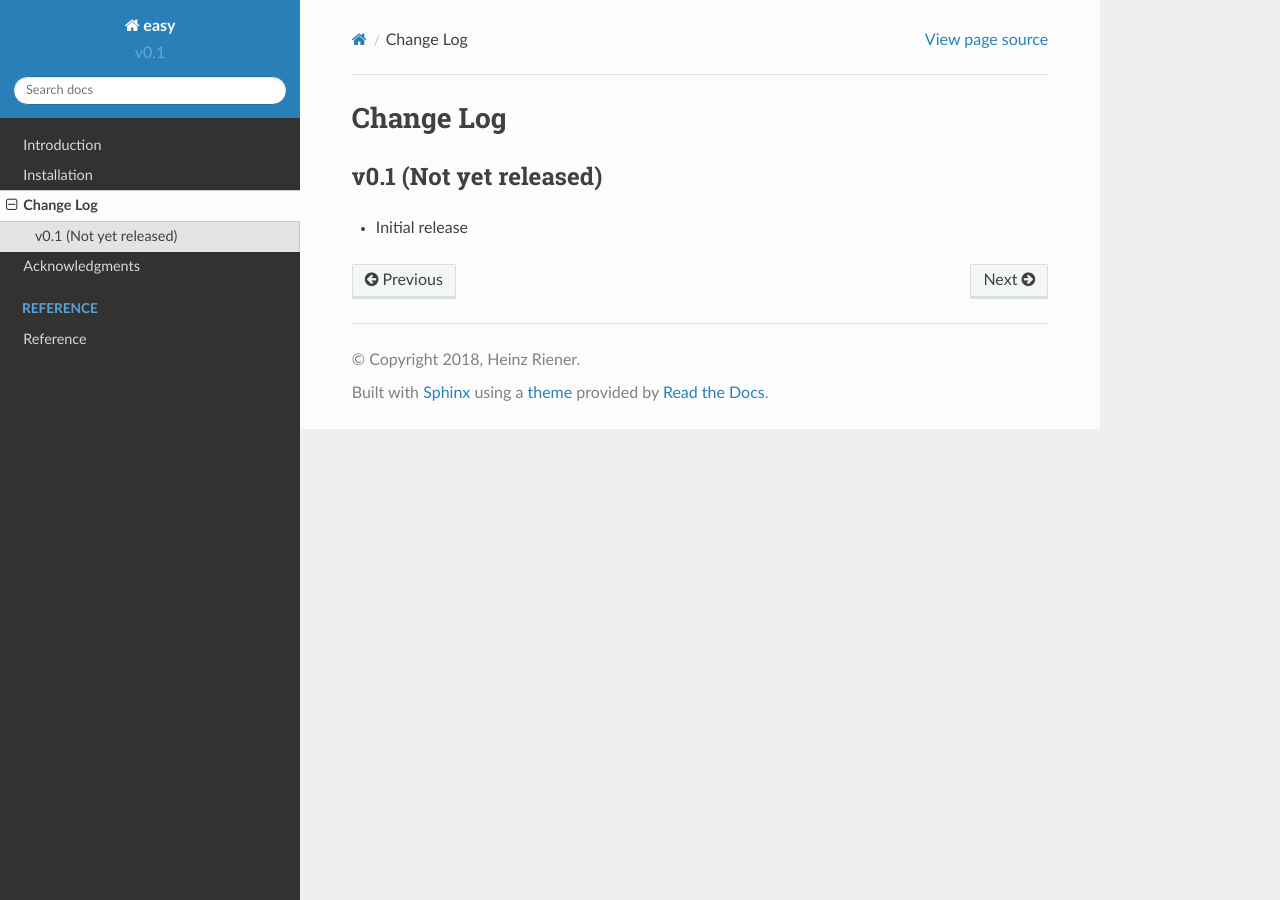
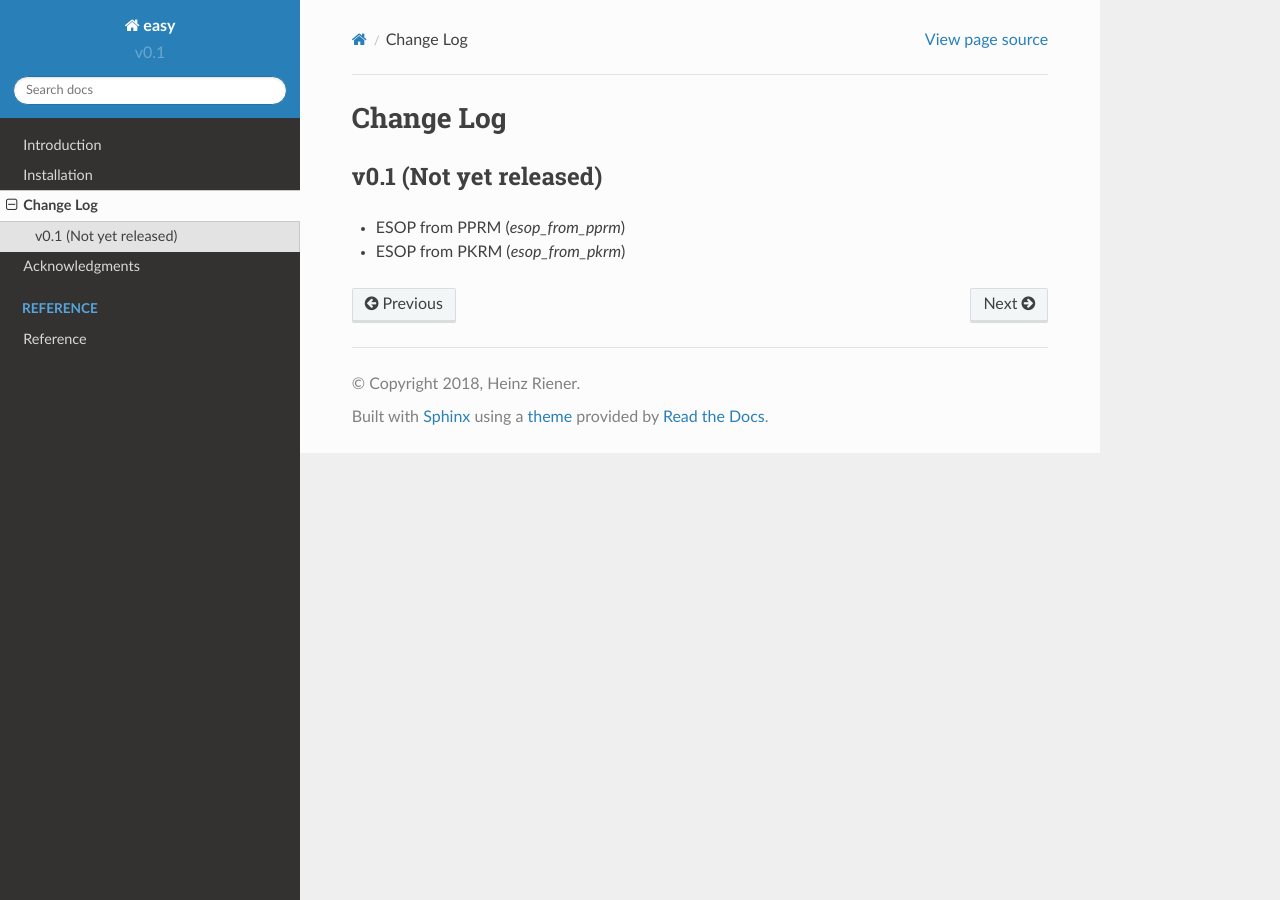
Before and after one commit to hriener/easy, a Sphinx documentation site: the page built from docs/changelog.rst, in a window 1280 px wide. Built offline with Sphinx 7.4.7 and the Read the Docs theme 2.0.0, drawn with Linux system fonts in a browser that asks for light colours.

Commit message:
Changelog.

```diff
--- a/docs/changelog.rst
+++ b/docs/changelog.rst
@@ -4,4 +4,5 @@ Change Log
 v0.1 (Not yet released)
 -----------------------
 
-* Initial release
+* ESOP from PPRM (`esop_from_pprm`)
+* ESOP from PKRM (`esop_from_pkrm`)
```
